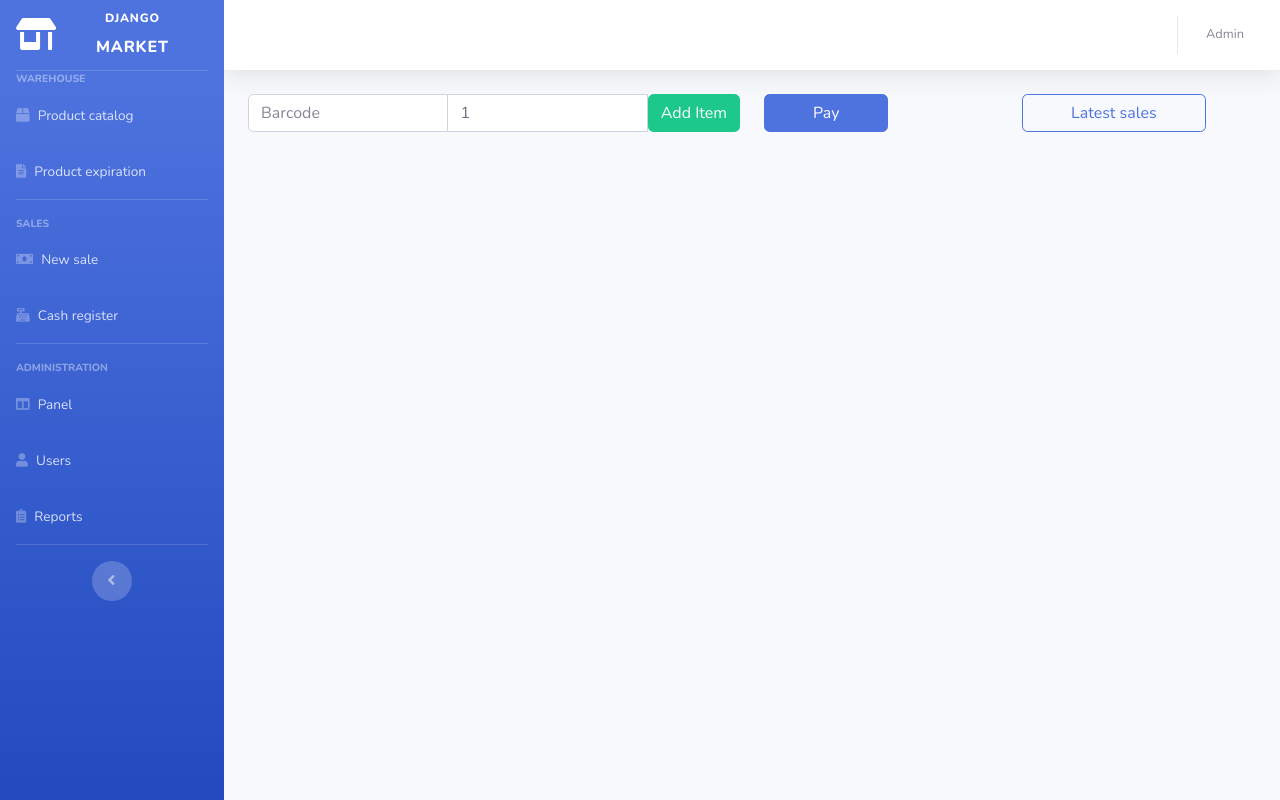
After one commit to eliashhtores/market, a Django app: template templates/sale/create.html in a window 1280 px wide. The commit adds this page. Run offline with Django 3.2, Linux system fonts and the light colour scheme; the template is opened without the code that fills it, so the values that code supplies are empty; some libraries are stand-ins or nearby versions.

Commit message:
Sale module WIP

```diff
--- a/market/urls.py
+++ b/market/urls.py
@@ -7,4 +7,5 @@ from django.conf.urls.static import static
 urlpatterns = [
     path('admin/', admin.site.urls),
     re_path('', include('applications.product.urls')),
+    re_path('', include('applications.sale.urls')),
 ] + static(settings.MEDIA_URL, document_root=settings.MEDIA_ROOT)
--- a/templates/base.html
+++ b/templates/base.html
@@ -58,7 +58,7 @@
             </div>
 
             <li class="nav-item">
-                <a class="nav-link" href="#">
+                <a class="nav-link" href="{% url 'sale_app:sale_create'%}">
                     <i class="fas fa-money-bill"></i>
                     <span>New sale</span>
                 </a>
--- a/templates/product/detail.html
+++ b/templates/product/detail.html
@@ -1,7 +1,7 @@
 {% extends "base.html" %}
 
 {% load static %}
-
+{% block title %}Product details{% endblock %}
 {% block content %}
 
 <div class="container">
--- /dev/null
+++ b/templates/sale/create.html
@@ -0,0 +1,30 @@
+{% extends "base.html" %}
+
+{% load static %}
+{% block title %}Sale{% endblock %}
+{% block content %}
+
+<div class="container">
+    <div class="row">
+        <div class="col-md-6">
+            <div class="input-group">
+                <input type="text" name="barcode" id="barcode" class="form-control" placeholder="Barcode" required>
+                <input type="number" name="quantity" id="quantity" class="form-control" min="1" value="1"
+                    placeholder="Quantity" required>
+                <button type="button" class="btn btn-success">Add Item</button>
+            </div>
+        </div>
+        <div class="col-md-3">
+            <button type="button" class="btn btn-primary px-5">Pay</button>
+        </div>
+        <div class="col-md-3">
+            <button type="button" class="btn btn-outline-primary px-5">Latest sales</button>
+        </div>
+    </div>
+    <div class="row">
+        <div class="col-7"></div>
+        <div class="col-5"></div>
+    </div>
+</div>
+
+{% endblock %}
```
Also changed, not shown: applications/sale/urls.py (+9 -0 lines), applications/sale/views.py (+3 -8 lines).
